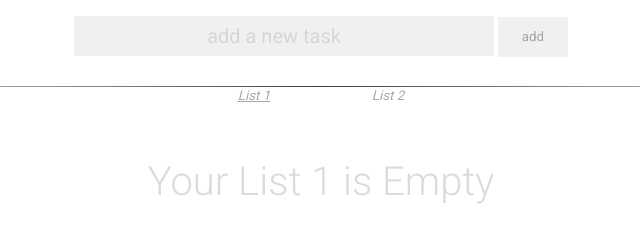
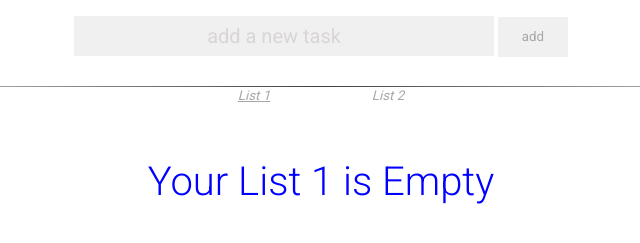
Before and after one commit to JM-Code-Box/todolist-with-es6map, a plain HTML site: page index.html in a window 1280 px wide. In both pictures the pointer is over the item 640 px from the left and 270 px from the top of the page. Shown: the part 89-332 px from the top of the page, without its empty margins (319-959 px from the left). Drawn offline with Linux system fonts and the light colour scheme.

Commit message:
adding hover to the <li>s

```diff
--- a/styles.css
+++ b/styles.css
@@ -111,6 +111,11 @@ li {
 
 }
 
+li:hover {
+	cursor: pointer;
+	color: blue;
+}
+
 .complete {
 	text-decoration: line-through;
 }
```
